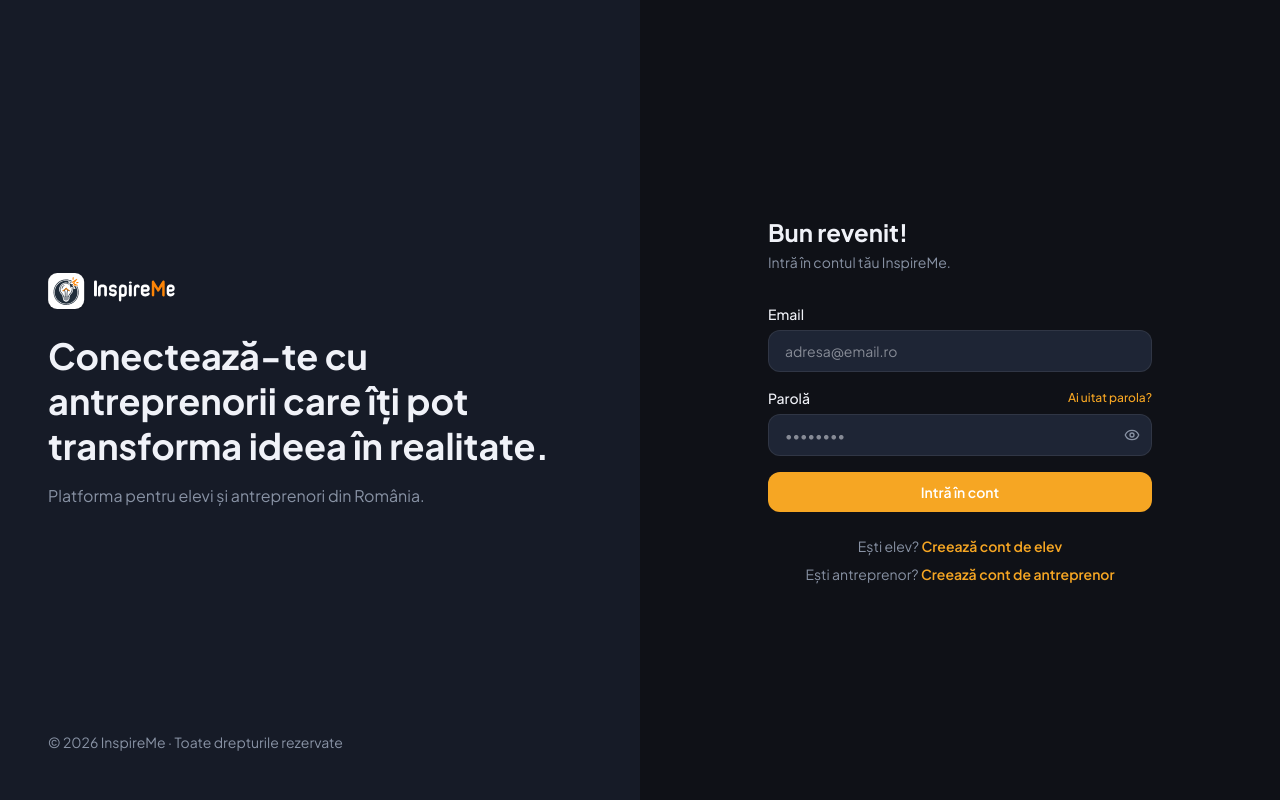
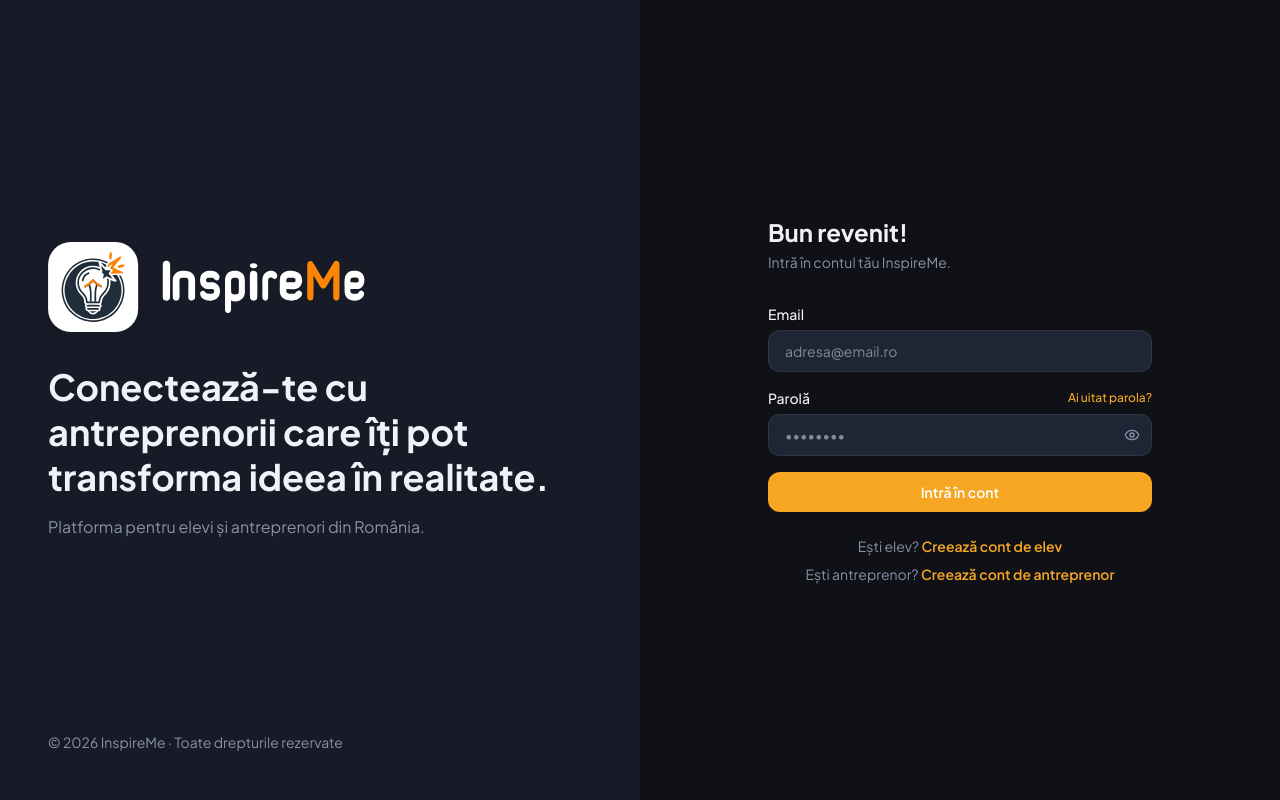
Before and after one commit to vitaliebrz/inspireme, a React (Vite) app in the folder apps/web/: page /login in a window 1280 px wide. Built offline with nearby package versions, Linux system fonts and the light colour scheme; no server answers.

Commit message:
fix: logo login desktop mărit la height=90 (2.5x)

```diff
--- a/apps/web/src/pages/auth/LoginPage.tsx
+++ b/apps/web/src/pages/auth/LoginPage.tsx
@@ -42,7 +42,7 @@ export default function LoginPage() {
       >
         {/* Logo + tagline centrate vertical în panou */}
         <div className="flex-1 flex flex-col justify-center">
-          <Logo height={36} className="mb-6" />
+          <Logo height={90} className="mb-8" />
           <h2 className="text-4xl font-bold leading-tight mb-4" style={{ color: 'var(--text)' }}>
             Conectează-te cu antreprenorii care îți pot transforma ideea în realitate.
           </h2>
```
